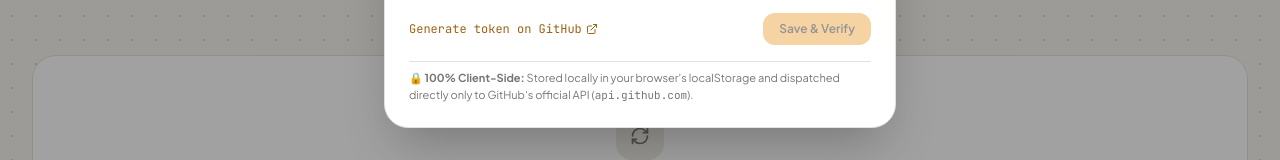
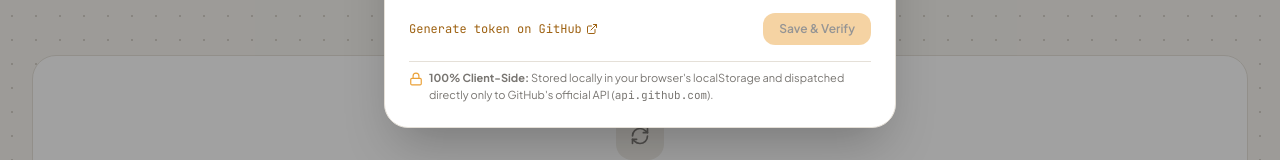
Before and after one commit to TarunyaProgrammer/GithubSpy, a React (Vite) app: page / in a window 1280 px wide. Both pictures are taken after a click on the button "API Token". Shown: the part 452-612 px from the top of the page. Built offline with nearby package versions, Linux system fonts and the light colour scheme; no server answers; a web font is replaced by a local one.

Commit message:
style: replace raw emojis with professional Lucide vector icons

```diff
--- a/src/components/TacticalBriefing.tsx
+++ b/src/components/TacticalBriefing.tsx
@@ -147,7 +147,7 @@ export const TacticalBriefing: React.FC<TacticalBriefingProps> = ({ intelligence
       {/* Actionable Strategic Takeaway */}
       <div className="mt-3 sm:mt-4 p-3.5 sm:p-4 rounded-2xl bg-[#F7F5F0] border border-[#E5E0D8] text-xs font-sans text-[#423E38]">
         <div className="font-mono text-[11px] font-bold text-[#9E6212] uppercase tracking-wider mb-1 flex items-center gap-1.5">
-          <span>⚡</span>
+          <Zap className="w-3.5 h-3.5 text-[#EAA036] flex-shrink-0" />
           <span>Tactical Guidance for {fullName}</span>
         </div>
         <p className="leading-relaxed text-xs sm:text-[13px]">
--- a/src/components/TokenModal.tsx
+++ b/src/components/TokenModal.tsx
@@ -1,5 +1,5 @@
 import React, { useState, useEffect } from 'react';
-import { X, KeyRound, CheckCircle2, AlertCircle, Trash2, ExternalLink, Loader2 } from 'lucide-react';
+import { X, KeyRound, CheckCircle2, AlertCircle, Trash2, ExternalLink, Loader2, Lock } from 'lucide-react';
 import {
   hasPersonalToken,
   savePersonalToken,
@@ -224,8 +224,11 @@ export const TokenModal: React.FC<TokenModalProps> = ({
 
         {/* Security Note */}
         <div className="pt-2 border-t border-[#E5E0D8] text-[11px] text-[#787571] space-y-1">
-          <p>
-            🔒 <strong>100% Client-Side:</strong> Stored locally in your browser's localStorage and dispatched directly only to GitHub's official API (<code className="font-mono">api.github.com</code>).
+          <p className="flex items-start gap-1.5">
+            <Lock className="w-3.5 h-3.5 text-[#EAA036] flex-shrink-0 mt-0.5" />
+            <span>
+              <strong>100% Client-Side:</strong> Stored locally in your browser's localStorage and dispatched directly only to GitHub's official API (<code className="font-mono">api.github.com</code>).
+            </span>
           </p>
         </div>
       </div>
```
Also changed, not shown: 1 other file (tests, documents, lock files or other folders).
